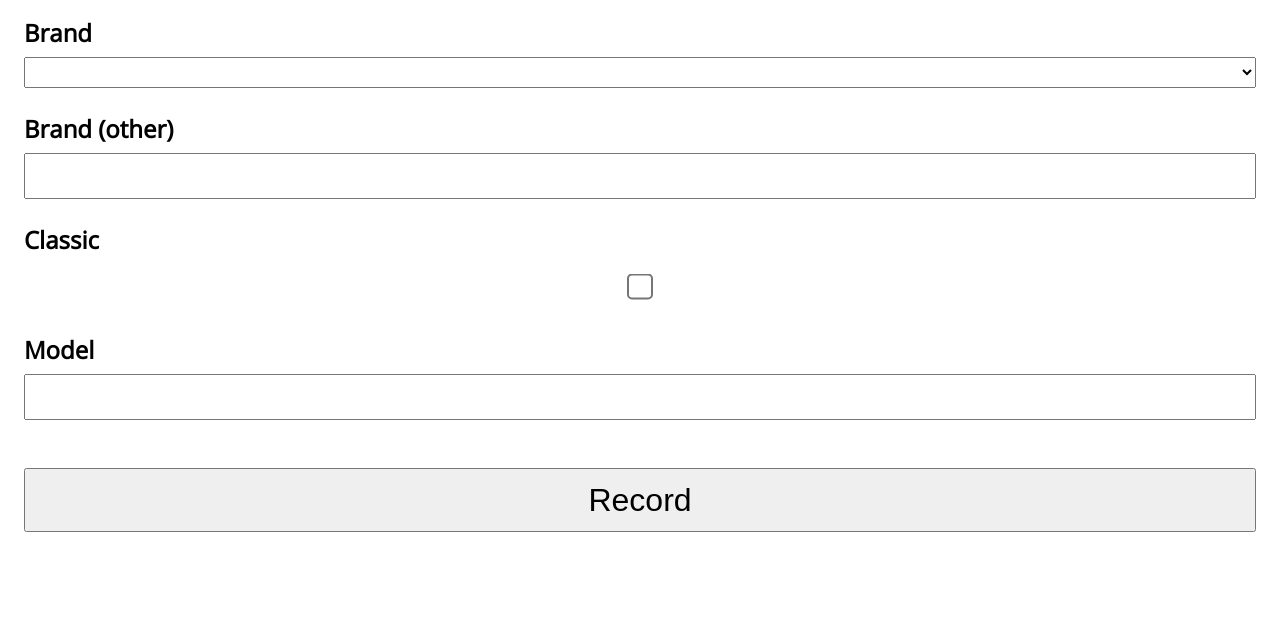
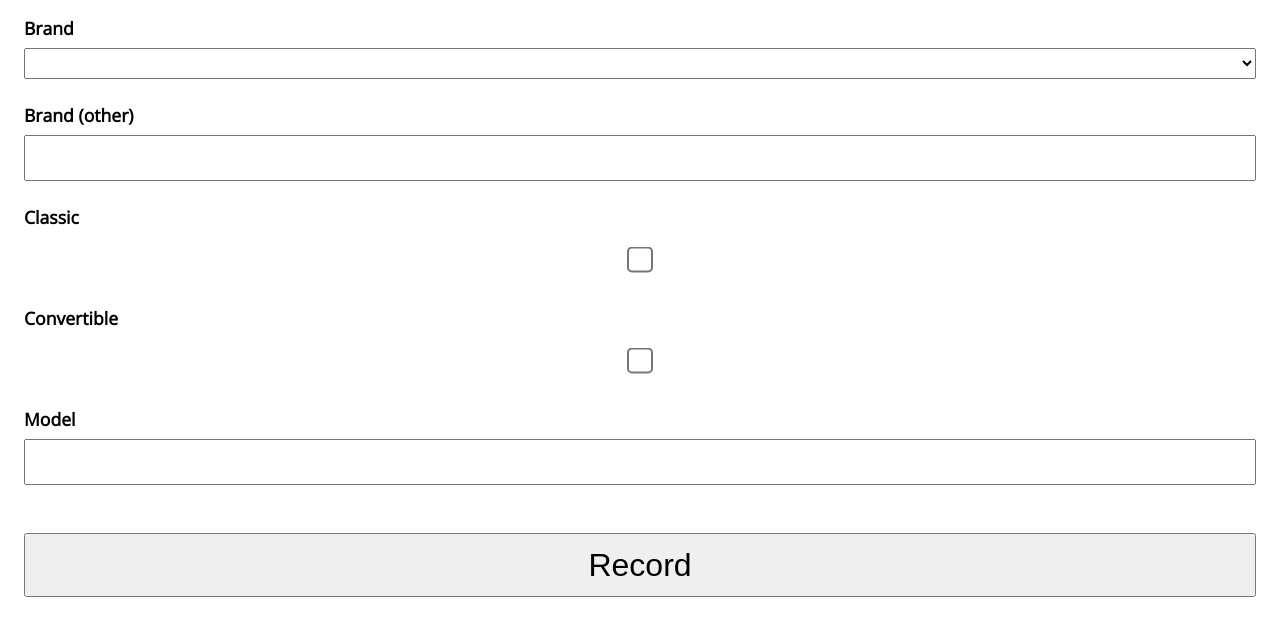
Before and after one commit to rrees/car-spotting, a Flask app: template spotting/templates/home.html in a window 1280 px wide; the page is wider, and only the part inside the window is pictured. Shown: the part 40-676 px from the top of that part. Run offline with Flask 2, Linux system fonts and the light colour scheme; the template is opened without the code that fills it: most values are stand-ins (such as "Sample title", 1, 10 or a date in 2020); parts of the project's set-up code (start-up, migrations or seed data) failed here and were passed over.

Commit message:
Implements the convertible flag and changes the styling of the forms to try and fit it accurately to the page

```diff
--- a/forms.py
+++ b/forms.py
@@ -5,6 +5,7 @@ class LogForm(wtforms.Form):
     brand_free = wtforms.StringField('Brand', [wtforms.validators.Optional()])
     model = wtforms.StringField('Model', [])
     classic = wtforms.BooleanField('Classic', [])
+    convertible = wtforms.BooleanField('Convertible', [])
 
     def validate(self):
         if not wtforms.Form.validate(self):
--- a/spotting/__init__.py
+++ b/spotting/__init__.py
@@ -74,7 +74,8 @@ def log_spot():
         brand = form.brand_free.data if form.brand_free.data else form.brand.data
         model = form.model.data
         classic = form.classic.data
-        logs.save(brand, model, classic)
+        convertible = form.convertible.data
+        logs.save(brand, model, classic, convertible)
         flask.flash('Log recorded', 'success')
     else:
         logging.warning('Failed to validate form input')
--- a/spotting/static/css/flash.css
+++ b/spotting/static/css/flash.css
@@ -12,7 +12,7 @@
 	max-width: 50rem;
 	transition-property: all;
 	transition-delay: 2s;
-	transition-duration: 4s;
+	transition-duration: 3s;
 }
 
 .flash-success {
--- a/spotting/static/css/forms.css
+++ b/spotting/static/css/forms.css
@@ -2,6 +2,7 @@
 label {
 	font-weight: bold;
 	margin-bottom: 0.5rem;
+	font-size: 1.1rem;
 }
 
 input[type="text"] {
--- a/spotting/templates/home.html
+++ b/spotting/templates/home.html
@@ -24,10 +24,17 @@
 		<div class="suggested-brands-list">
 		</div>
 	</div>
+
 	<div class="form--control-group">
 		<label forid="classic">Classic</label>
 		<input id="classic" name="classic" type="checkbox">
 	</div>
+
+	<div class="form--control-group">
+		<label forid="convertible">Convertible</label>
+		<input id="convertible" name="convertible" type="checkbox">
+	</div>
+
 	<div class="form--control-group">
 		<label forid="model">Model</label>
 		<input id="model" name="model" type="text" v-model="model">
```
